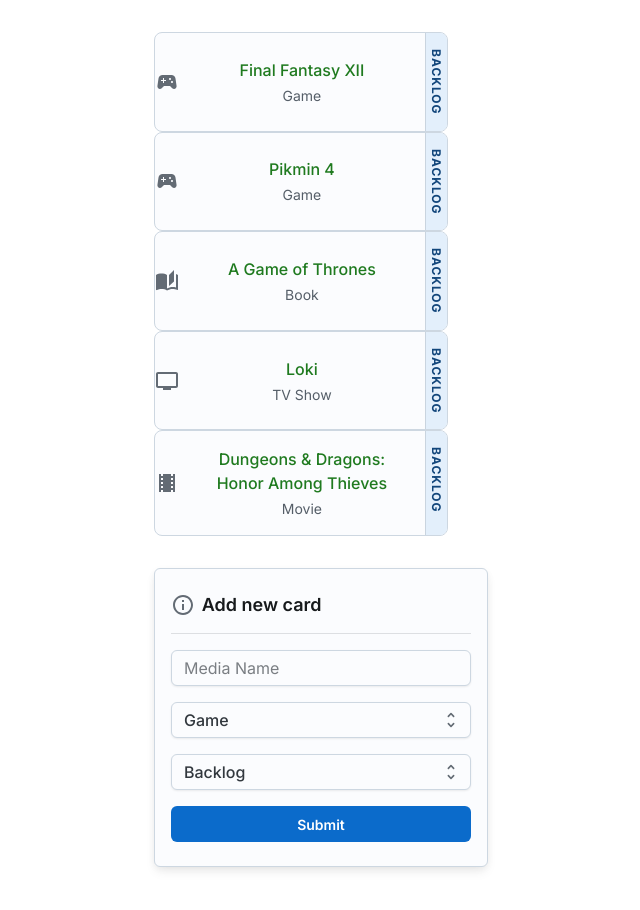
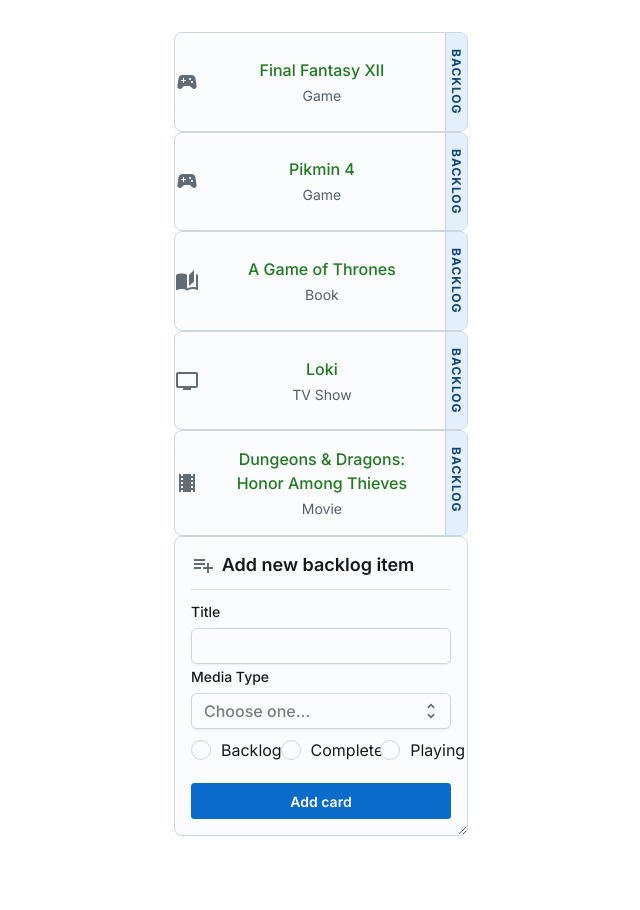
Before and after one commit to dbyrne978/back-log-buddy, a React (Vite) app in the folder back-log-buddy/: page / in a window 1280 px wide. Shown: the top 910 px of the page, without its empty margins (319-959 px from the left). After the commit the page ends 868 px from the top, so only its background shows below. Built offline with nearby package versions, Linux system fonts and the light colour scheme.

Commit message:
Redesign MediaCardNew

```diff
--- a/back-log-buddy/src/App.jsx
+++ b/back-log-buddy/src/App.jsx
@@ -24,7 +24,10 @@
         );
       })}
 
-      <MediaCardNew />
+      <MediaCardNew
+        currentMediaList
+        setCurrentMediaList
+      />
 
     </CssVarsProvider>
   )
--- a/back-log-buddy/src/components/MediaCardNew.jsx
+++ b/back-log-buddy/src/components/MediaCardNew.jsx
@@ -1,66 +1,71 @@
 import Card from '@mui/joy/Card';
 import Input from '@mui/joy/Input';
+import Typography from '@mui/joy/Typography';
+import PlaylistAddIcon from '@mui/icons-material/PlaylistAdd';
+import Divider from '@mui/joy/Divider';
+import Button from '@mui/joy/Button';
+import FormControl from '@mui/joy/FormControl';
+import FormLabel from '@mui/joy/FormLabel';
+import CardContent from '@mui/joy/CardContent';
+import CardActions from '@mui/joy/CardActions';
 import Select from '@mui/joy/Select';
 import Option from '@mui/joy/Option';
-import Typography from '@mui/joy/Typography';
-import InfoOutlined from '@mui/icons-material/InfoOutlined';
-import Divider from '@mui/joy/Divider';
-import Button from '@mui/joy/Button';
+import Radio from '@mui/joy/Radio';
+import RadioGroup from '@mui/joy/RadioGroup';
 
-function MediaCardNew() {
+function MediaCardNew({ currentMediaList, setCurrentMediaList }) {
   return (
     <Card
-      variant='outlined'
+      variant="outlined"
       sx={{
-        width: 300,
-        mx: 'auto', // margin left & right
-        my: 4, // margin top & bottom
-        py: 3, // padding top & bottom
-        px: 2, // padding left & right
-        display: 'flex',
-        flexDirection: 'column',
-        gap: 2,
-        borderRadius: 'sm',
-        boxShadow: 'md',
-      }}>
-
-      <Typography level="title-lg" startDecorator={<InfoOutlined />}>
-        Add new card
+        maxHeight: 'max-content',
+        width: 260,
+        mx: 'auto',
+        overflow: 'auto',
+        resize: 'horizontal',
+      }}
+    >
+      <Typography level="title-lg" startDecorator={<PlaylistAddIcon />}>
+        Add new backlog item
       </Typography>
 
       <Divider inset="none" />
 
-      <Input
-        placeholder="Media Name"
-        sx={{
-          '&::before': {
-            display: 'none',
-          },
-          '&:focus-within': {
-            outline: '2px solid var(--Input-focusedHighlight)',
-            outlineOffset: '2px',
-          },
-        }}
-      />
+      <CardContent>
+        <FormControl>
+          <FormLabel>Title</FormLabel>
+          <Input />
+        </FormControl>
 
-      <Select defaultValue="Game">
-        <Option value="Book">Book</Option>
-        <Option value="TV Show">TV Show</Option>
-        <Option value="Game">Game</Option>
-        <Option value="Movie">Movie</Option>
-      </Select>
+        <FormControl>
+          <FormLabel>Media Type</FormLabel>
+          <Select placeholder="Choose one…">
+            <Option value='Movie'>Movie</Option>
+            <Option value='TV Show'>TV Show</Option>
+            <Option value='Game'>Game</Option>
+            <Option value='Book'>Book</Option>
+          </Select>
+        </FormControl>
 
-      <Select defaultValue="Backlog">
-        <Option value="Complete">Complete</Option>
-        <Option value="Backlog">Backlog</Option>
-        <Option value="Playing">Playing</Option>
-      </Select>
+        <FormControl>
+          <RadioGroup
+            name="completion-status-radio-group"
+            orientation='horizontal'
+          >
+            <Radio value="Backlog" label="Backlog" />
+            <Radio value="Complete" label="Complete" />
+            <Radio value="Playing" label="Playing" />
+          </RadioGroup>
+        </FormControl>
 
-      <Button type="submit">Submit</Button>
-
+        <CardActions>
+          <Button variant="solid" color="primary">
+            Add card
+          </Button>
+        </CardActions>
+      </CardContent>
     </Card>
   );
-
 }
 
 export default MediaCardNew
```
